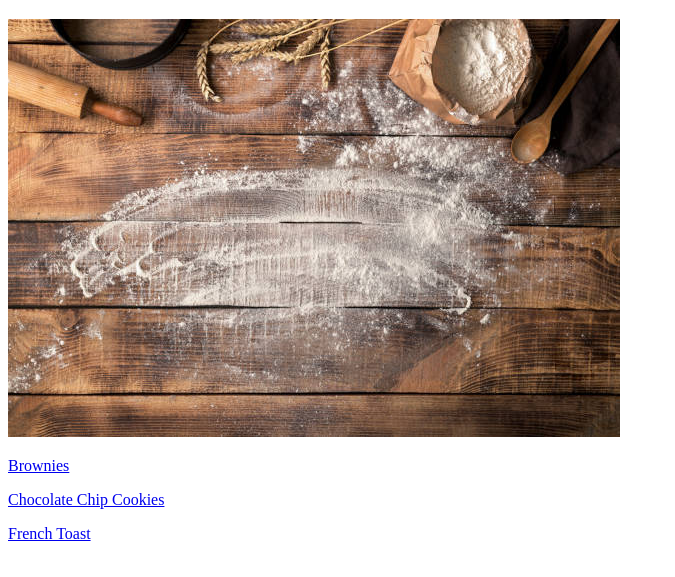
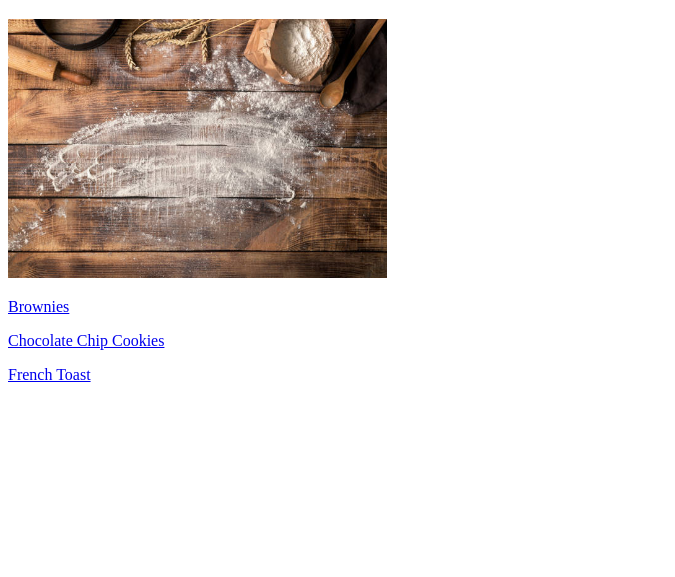
Before and after one commit to ghostMantid/odin-recipes, a plain HTML site: page index.html in a window 1280 px wide. Shown: the part 61-638 px from the top of the page, without its empty margins (0-675 px from the left). Drawn offline with Linux system fonts and the light colour scheme.

Commit message:
Change image size

```diff
--- a/index.html
+++ b/index.html
@@ -6,7 +6,7 @@
     </head>
     <body>
         <em><h1>Odin Recipes</h1></em>
-        <img src="images/recipes.jpg">
+        <img src="images/recipes.jpg" style="width: 30%;height: 30%">
         <p><a href="recipes/brownies.html">Brownies</a></p>
         <p><a href="recipes/cookies.html">Chocolate Chip Cookies</a></p>
         <p><a href="recipes/french-toast.html">French Toast</a></p>
```
